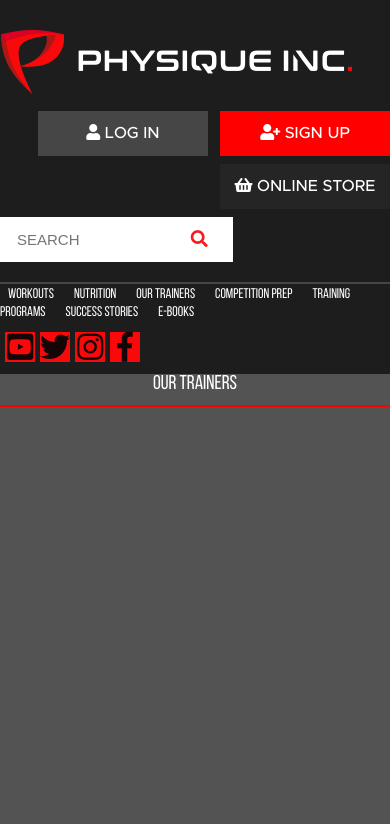
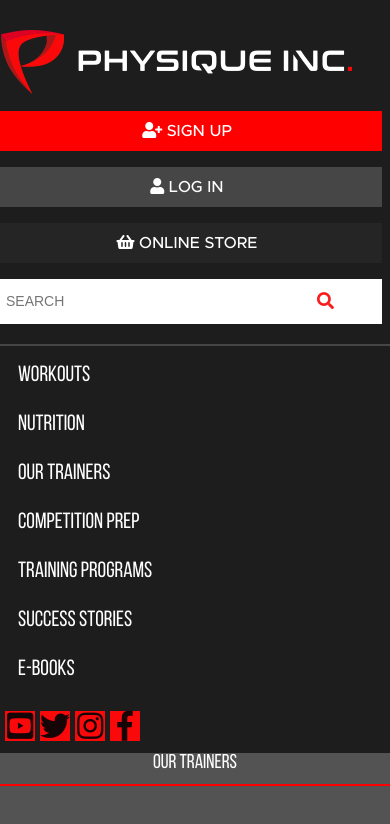
Before and after one commit to Gus88/treiner-adaptive, a plain HTML site: page index.html in a window 390 px wide. Drawn offline with Linux system fonts and the light colour scheme.

Commit message:
create media 380 px

```diff
--- a/css/media.css
+++ b/css/media.css
@@ -23,7 +23,7 @@
         position: static;
     }
     header form{
-        float: left;
+        float: right;
     }
     header .logo{
         float: none;
@@ -58,5 +58,35 @@
         font-size: 14px;
         padding: 8px;
     }
+}
+@media only screen and (max-width: 590px){
+    header form input{
+        font-size: 14px;
+        padding-left: 14px;
+        min-width: 140px;
+        float: left;
+
+    }
+    li{
+        font-size: 22px;
+        display: block;
+        margin: 10px;
+    }
+    .sign{
+        line-height: 40px;
+        width: 100%;
+        margin: 8px;
+    }
+    .login{
+        line-height: 40px;
+        width: 100%;
+        margin: 8px;
+    }
+    form{
+        display: block;
+        width: 100%;
+        margin-right: 8px;
+        float: none;
+    }
 
 }
```
